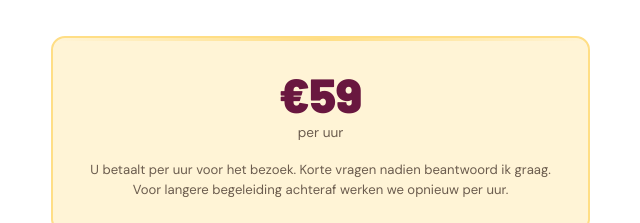
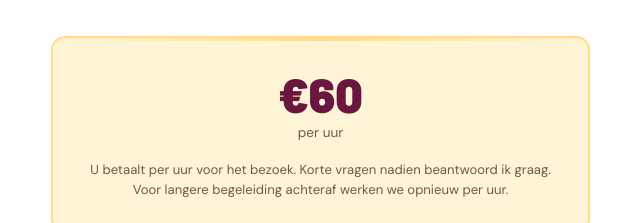
Before and after one commit to Rigesdewitte/klikstart-webiste, a plain HTML site: page efacturatie.html in a window 1280 px wide. Shown: the part 542-765 px from the top of the page, 613-1253 px from the left. Drawn offline with Linux system fonts and the light colour scheme.

Commit message:
Update efacturatie.html

```diff
--- a/efacturatie.html
+++ b/efacturatie.html
@@ -342,7 +342,7 @@
     </div>
     <div>
       <div class="price-box" style="margin-bottom:1.5rem;">
-        <div class="price-num">€59</div>
+        <div class="price-num">€60</div>
         <div class="price-label">per uur</div>
         <div class="price-note">U betaalt per uur voor het bezoek. Korte vragen nadien beantwoord ik graag. Voor langere begeleiding achteraf werken we opnieuw per uur.</div>
       </div>
```
